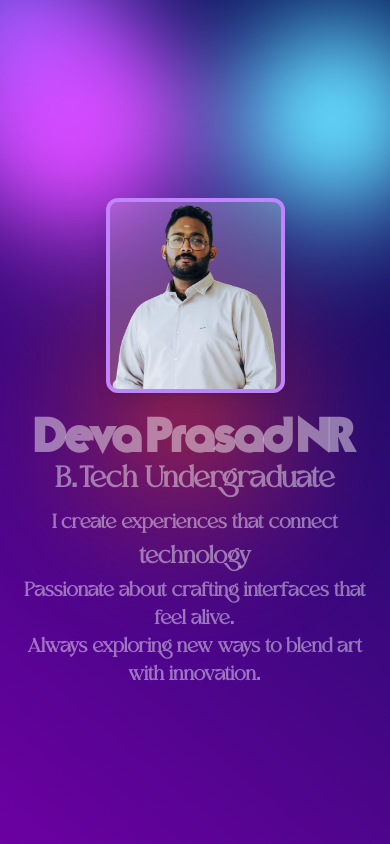
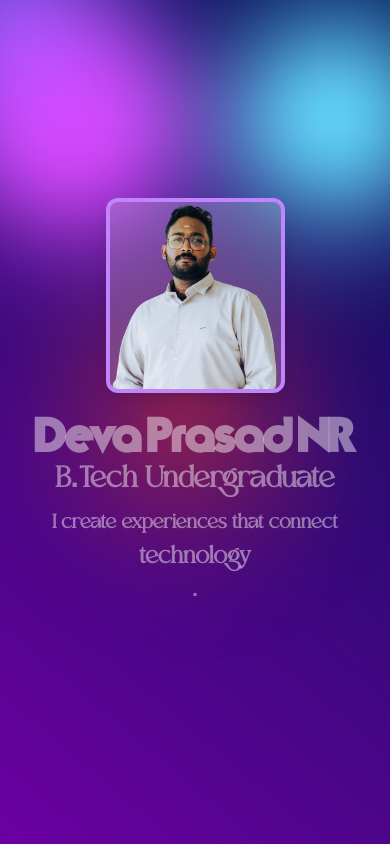
Before and after one commit to Devakrishna07/portfolio_wesite1, a React (Vite) app in the folder Frontend/: page / in a window 390 px wide. Built offline with nearby package versions, Linux system fonts and the light colour scheme; a web font is replaced by a local one.

Commit message:
mobile view added

```diff
--- a/Frontend/src/pages/Homepage.jsx
+++ b/Frontend/src/pages/Homepage.jsx
@@ -11,7 +11,7 @@ function Homepage() {
        <div className='flex flex-col items-center justify-start lg:justify-center z-50 w-full lg:w-[60%] h-[30vh] lg:h-full pt-5 lg:pt-0 '>
         <h1 className='text-white/45 font-typographica font-italic text-5xl md:text-7xl lg:text-8xl'>Deva Prasad NR </h1>
         <h1 className='text-white/45 font-moglandemo text-3xl md:text-4xl lg:text-4xl'>B.Tech Undergraduate</h1>
-        <h2 className='text-xl text-white/45 pt-3 font-moglandemo'>I create experiences that connect<ContainerTextFlip words={["design", "technology", "creativity"]} /><br/> Passionate about crafting interfaces that feel alive.<br />Always exploring new ways to blend art with innovation.</h2>
+        <h2 className='text-xl text-white/45 pt-3 font-moglandemo'>I create experiences that connect<ContainerTextFlip words={["design", "technology", "creativity"]} /><br/><span className='hidden lg:block'> Passionate about crafting interfaces that feel alive.<br/>Always exploring new ways to blend art with innovation</span>.</h2>
        </div>
 
       {/* Right section */}
```
